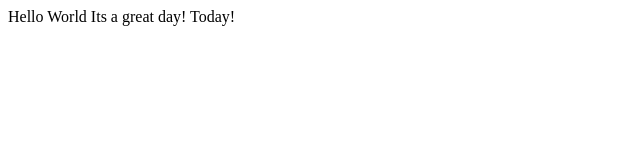
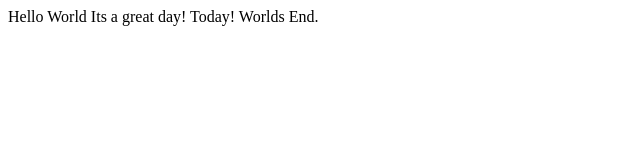
Before and after one commit to missionmars/gen, a plain HTML site: page index.html in a window 1280 px wide. Shown: the whole page, without its empty margins (0-640 px from the left). Drawn offline with Linux system fonts and the light colour scheme.

Commit message:
Worlds End Update

```diff
--- a/index.html
+++ b/index.html
@@ -11,5 +11,7 @@
 
 Today!
 
+Worlds End.
+
 </body>
 </html>
```
